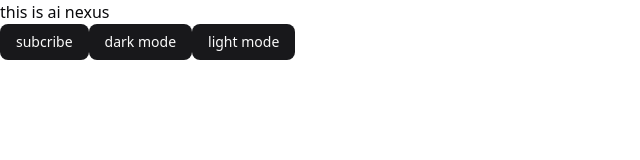
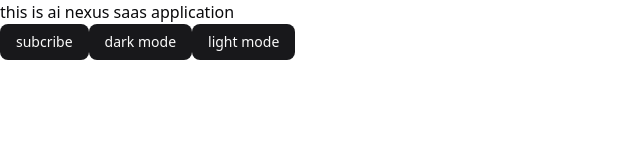
Before and after one commit to mohanniranjan22/ai-nexus, a Next.js app: page / in a window 1280 px wide. Shown: the top 160 px of the page, without its empty margins (0-640 px from the left). Built offline with nearby package versions, Linux system fonts and the light colour scheme.

Commit message:
sample commit

```diff
--- a/app/page.js
+++ b/app/page.js
@@ -8,7 +8,7 @@ export default function Home() {
   const { setTheme } = useTheme();
   return (
     <div>
-      <h1>this is ai nexus </h1>
+      <h1>this is ai nexus saas application</h1>
       <Button>subcribe</Button>
       <Button onClick={() => setTheme("dark")}>dark mode</Button>
       <Button onClick={() => setTheme("light")}>light mode</Button>
```
